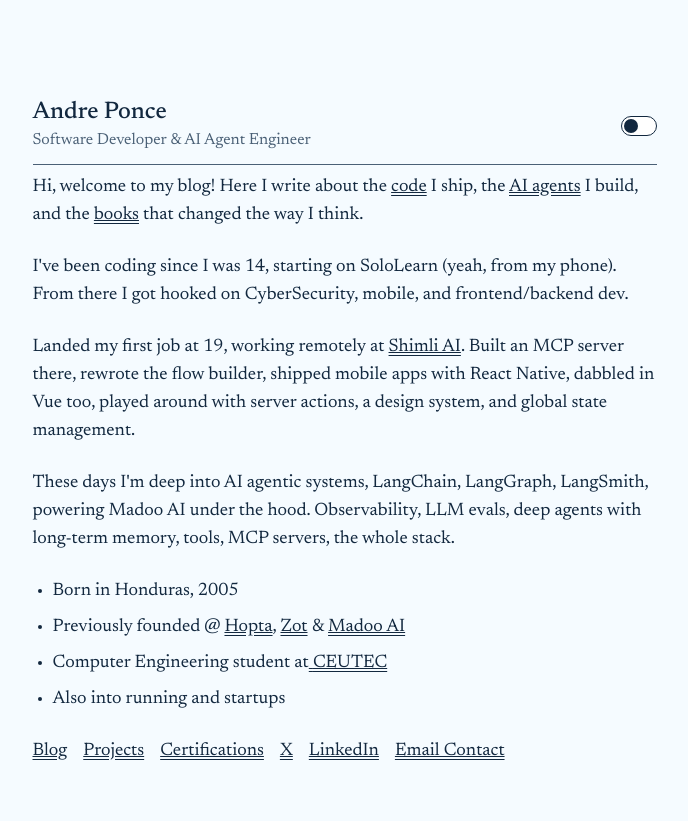
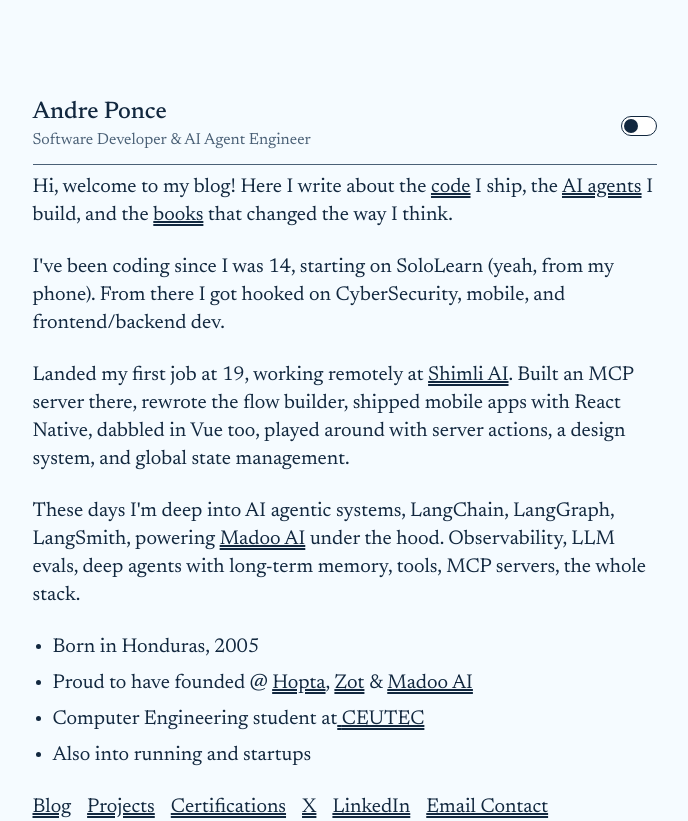
Before and after one commit to andrepg-dev/andrepg-portfolio, a Next.js app: page / in a window 1280 px wide. Shown: the whole page, without its empty margins (288-976 px from the left). Before the commit the page ends 800 px from the top, so only its background shows below. Built offline with nearby package versions, Linux system fonts and the light colour scheme.

Commit message:
new changes

```diff
--- a/src/app/blog/[slug]/page.tsx
+++ b/src/app/blog/[slug]/page.tsx
@@ -29,7 +29,7 @@
     <main className='mx-auto w-full max-w-2xl px-6 py-24 text-lg'>
       <div className='gap-6 flex flex-col'>
         <article>
-          <header>
+          <header className='relative'>
             <h1 className='text-4xl font-bold'>{post.title}</h1>
           </header>
 
@@ -41,11 +41,23 @@
             <span>Author: Andre Ponce</span>
           </div>
 
-          <div className='flex flex-col gap-6'>
+          <div className='flex flex-col gap-6 text-xl'>
             {paragraphs.map((p, i) => (
               <p key={i}>{p}</p>
             ))}
           </div>
+
+          <nav className='flex flex-wrap items-center gap-2 text-sm font-mono mt-6'>
+            {post.tags.map((tag) => (
+              <Link
+                key={tag}
+                href={`/blog/tags/${tag}`}
+                className='px-1.5 rounded-sm bg-muted/70 text-white hover:bg-muted'
+              >
+                {tag}
+              </Link>
+            ))}
+          </nav>
         </article>
 
         <hr className='text-muted' />
--- a/src/app/blog/page.tsx
+++ b/src/app/blog/page.tsx
@@ -14,10 +14,7 @@
             <Link href={'/'} className='hover:underline decoration-double'>
               Andre Ponce's{' '}
             </Link>
-            |{' '}
-            <Link href={'/blog'} className='hover:underline decoration-double'>
-              Blog
-            </Link>
+            | Blog
           </span>
           <p className='text-base flex flex-col justify-end mb-1 text-muted'>
             Thoughts on code, AI agents, and books that shaped how I think.
@@ -26,7 +23,7 @@
         <ThemeToggle />
       </div>
 
-      <div className='gap-4 flex flex-col mt-4'>
+      <div className='gap-4 flex flex-col mt-4 text-xl'>
         <nav className='flex flex-wrap gap-2 text-sm font-mono'>
           Tags
           {tags.map((tag) => (
@@ -44,7 +41,7 @@
         <div className='flex flex-col gap-10'>
           {posts.map((post) => (
             <article key={post.slug}>
-              <h2 className='text-xl mt-1'>
+              <h2 className='mt-1'>
                 <Link
                   href={`/blog/${post.slug}`}
                   className='hover:text-accent transition-colors duration-300'
--- a/src/app/page.tsx
+++ b/src/app/page.tsx
@@ -16,8 +16,8 @@
 
       <hr className='my-2 text-muted' />
 
-      <div className='gap-6 flex flex-col text-lg'>
-        <h4 className='text-lg'>
+      <div className='gap-6 flex flex-col text-xl'>
+        <h4>
           Hi, welcome to my blog! Here I write about the{' '}
           <Link
             href='/blog/tags/code'
@@ -64,15 +64,22 @@
 
         <p>
           These days I'm deep into AI agentic systems, LangChain, LangGraph,
-          LangSmith, powering Madoo AI under the hood. Observability, LLM evals,
-          deep agents with long-term memory, tools, MCP servers, the whole
-          stack.
+          LangSmith, powering{' '}
+          <Link
+            className='underline decoration-double hover:text-accent'
+            href={'https://madooai.com'}
+            target='_blank'
+          >
+            Madoo AI
+          </Link>{' '}
+          under the hood. Observability, LLM evals, deep agents with long-term
+          memory, tools, MCP servers, the whole stack.
         </p>
 
-        <ul className='list-disc space-y-2 pl-5 text-lg'>
+        <ul className='list-disc space-y-2 pl-5 text-xl'>
           <li>Born in Honduras, 2005</li>
           <li>
-            Previously founded @{' '}
+            Proud to have founded @{' '}
             <Link
               href='https://hopta.hn'
               className='underline decoration-double'
```
